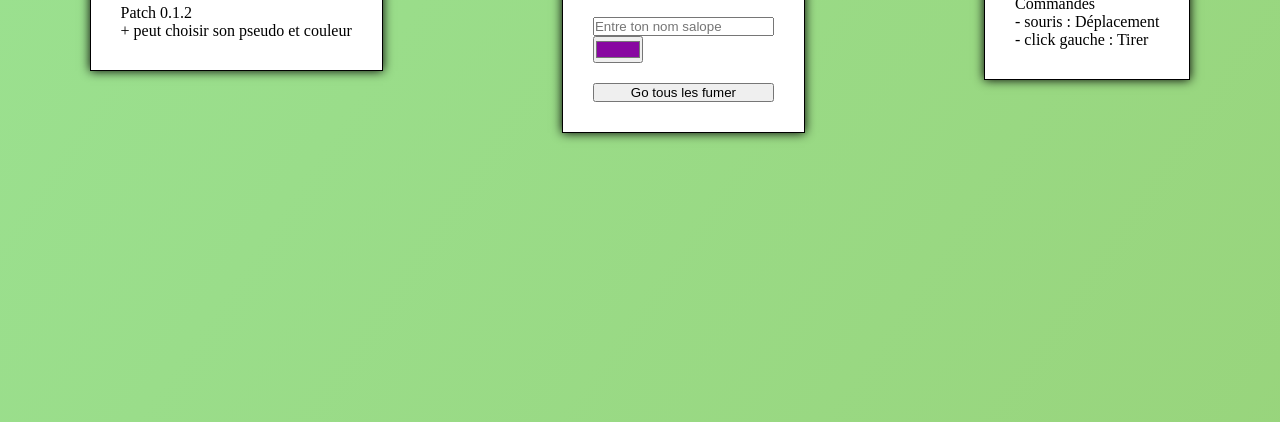
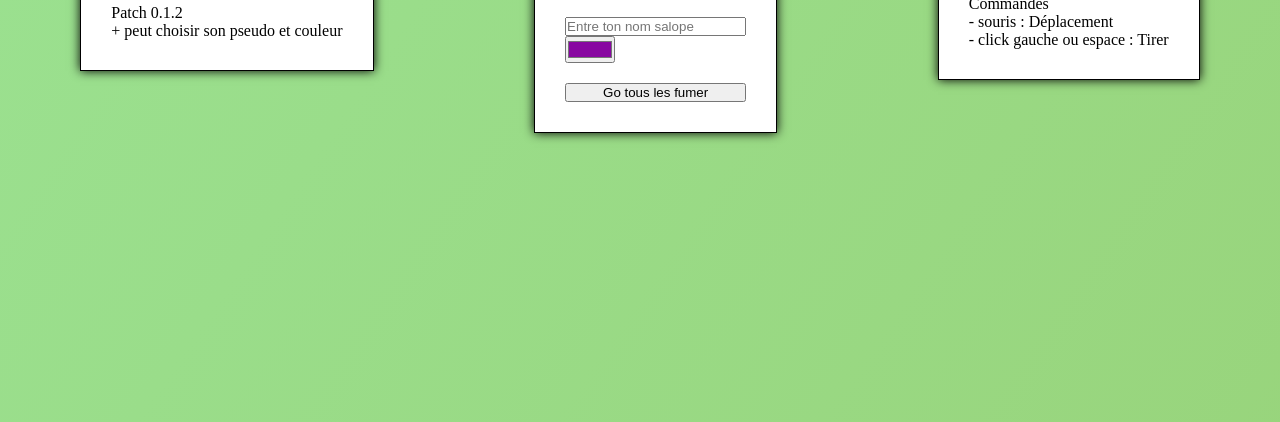
Before and after one commit to Rouret/hero.io, a website built with webpack: page views/index.html in a window 1280 px wide. Shown: the part 378-800 px from the top of the page. Built offline with nearby package versions, Linux system fonts and the light colour scheme; no server answers.

Commit message:
update readme

```diff
--- a/views/index.html
+++ b/views/index.html
@@ -136,7 +136,7 @@
         <div id="settings" class="box">
             Commandes<br>
             <p> - souris : Déplacement</p>
-            <p> - click gauche : Tirer</p>
+            <p> - click gauche ou espace : Tirer</p>
         </div>
 
     </div>
```
Also changed, not shown: README.md.
